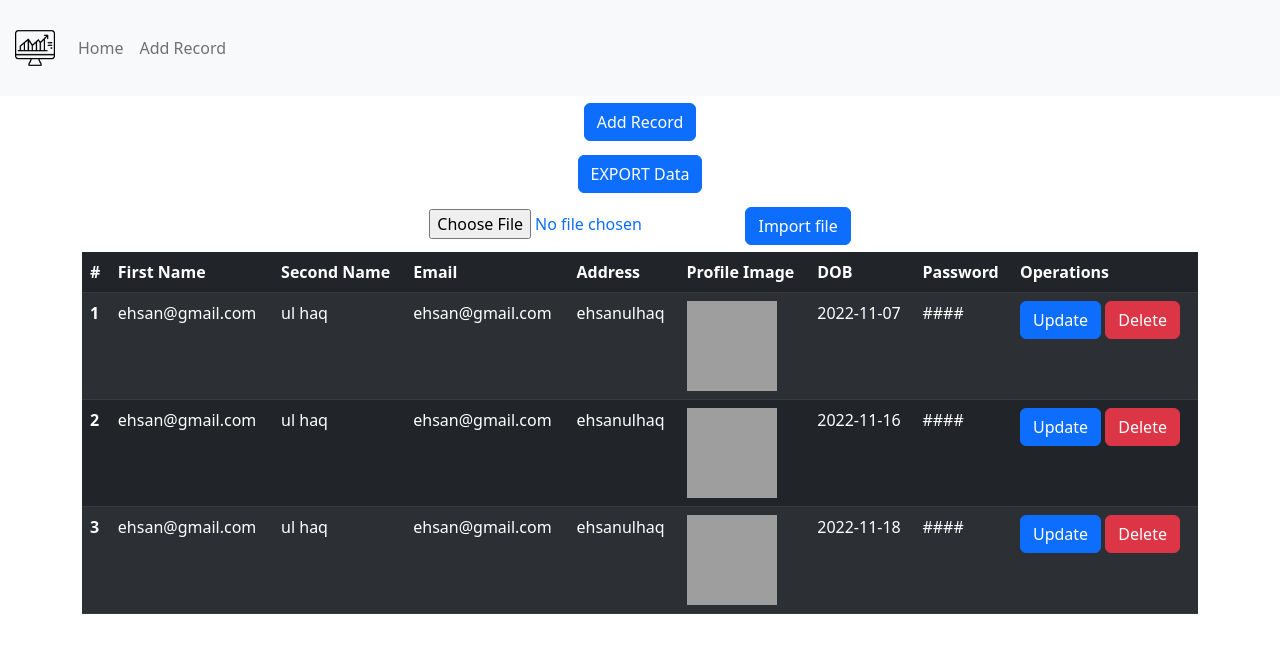
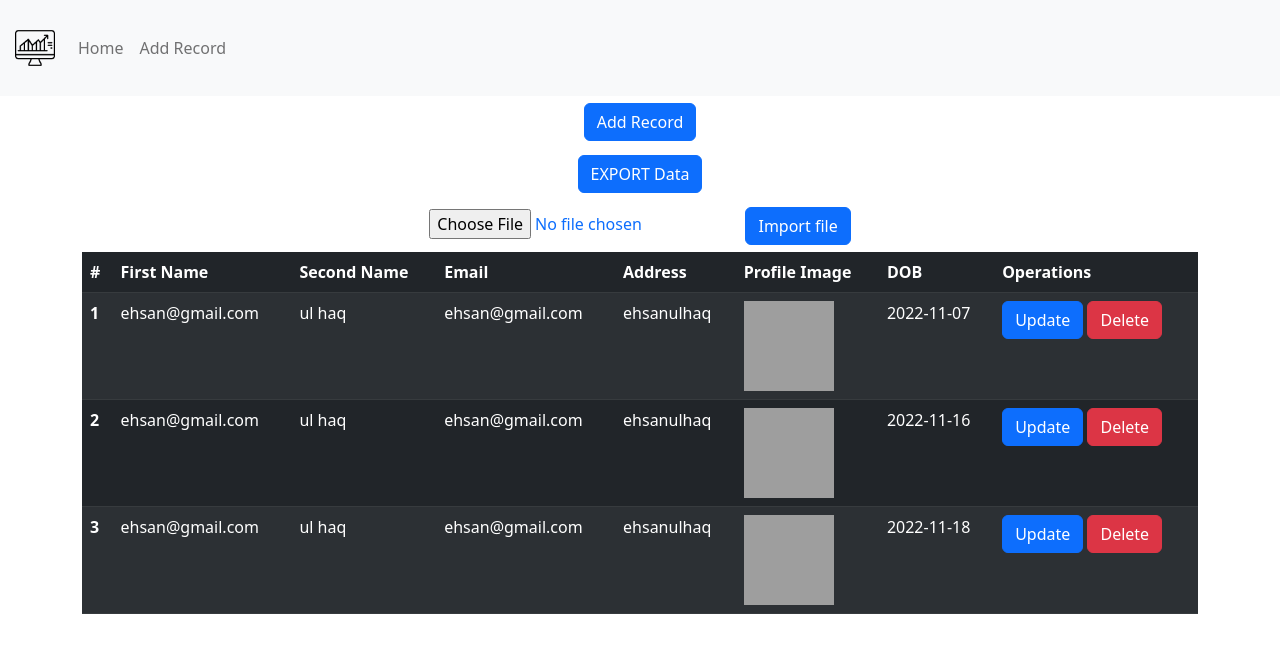
Before and after one commit to Ahmadkhan12345566/todoapp, a PHP site: page /Index.php in a window 1280 px wide. Shown: the top 653 px of the page. Run offline with PHP 8.4, Linux system fonts and the light colour scheme; data comes from the database, SQL or seed files in the repository; grey boxes are pictures that could not be loaded.

Commit message:
index page password modified

```diff
--- a/Index.php
+++ b/Index.php
@@ -78,7 +78,6 @@ include 'database.php';
               <th scope="col">Address</th>
               <th scope="col">Profile Image</th>
               <th scope="col">DOB</th>
-              <th scope="col">Password</th>
               <th scope="col">Operations</th>
             </tr>
         </thead>
@@ -114,7 +113,6 @@ include 'database.php';
               <td>'.$address.'</td>
               <td> <img src="public/upload'.$profile_image.'" height ="90px" width= "90px"/></td>
               <td>'.$dob.'</td>
-              <td>####</td>
               <td>
 
             <a href="update.php?updateid='.$id.' "><button class = "btn btn-primary">Update</button></a>
```
